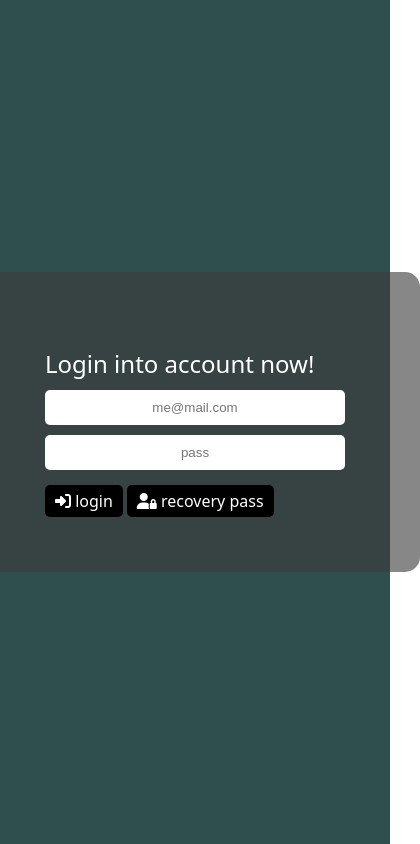
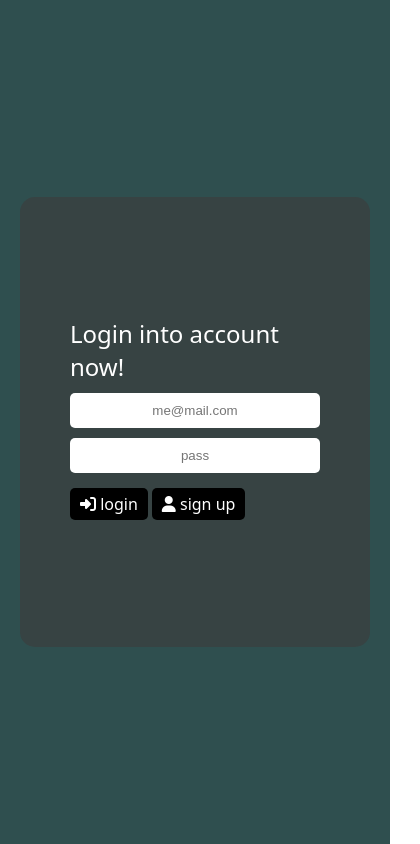
Before and after one commit to davidphoenyx/login-page, a plain HTML site: page index.html in a window 390 px wide. Shown: the whole page, 420 px wide, since content can reach past the window. Drawn offline with Linux system fonts and the light colour scheme.

Commit message:
Ajuste de layout
Ajuste de layout e trabalho com responsivo

```diff
--- a/index.html
+++ b/index.html
@@ -14,7 +14,7 @@
             <h1>Login into account now!</h1>
             <input type="email" name="login-mail" id="login-mail" placeholder="me@mail.com" required>
             <input type="password" name="login-pass" id="login-pass" placeholder="pass" required>
-            <a href="#" class="submit"><i class="fa-solid fa-right-to-bracket"></i> login</a> <a href="#" class="recovery"><i class="fa-solid fa-user-lock"></i> recovery pass</a>
+            <a href="#" class="submit"><i class="fa-solid fa-right-to-bracket"></i> login</a> <a href="#" class="sign"><i class="fa-solid fa-user"></i> sign up</a>
         </div>
     </section>
 </body>
--- a/style.css
+++ b/style.css
@@ -17,13 +17,13 @@ section {
 #login {
     width: 450px;
     height: 300px;
-    padding: 75px;
+    padding: 75px 60px;
     border-radius: 15px;
     background-color: rgba(61, 60, 60, 0.616);
 }
 
 #login input {
-    width: 300px;
+    width: 330px;
     height: 35px;
     margin-top: 10px;
     padding: 5px;
@@ -57,7 +57,7 @@ section {
     background-color: rgb(80, 131, 3);
 }
 
-.recovery {
+.sign {
     margin-top: 15px;
     padding: 5px 10px;
     border: none;
@@ -71,6 +71,19 @@ section {
     transition: 200ms;
 }
 
-.recovery:hover {
+.sign:hover {
     background-color: rgb(180, 9, 9);
 }
+
+@media (max-width: 800px) {
+
+    #login {
+        width: 350px;
+        height: 450px;
+        padding: 120px 50px;
+    }
+
+    #login input {
+        width: 250px;
+    }
+}
```
